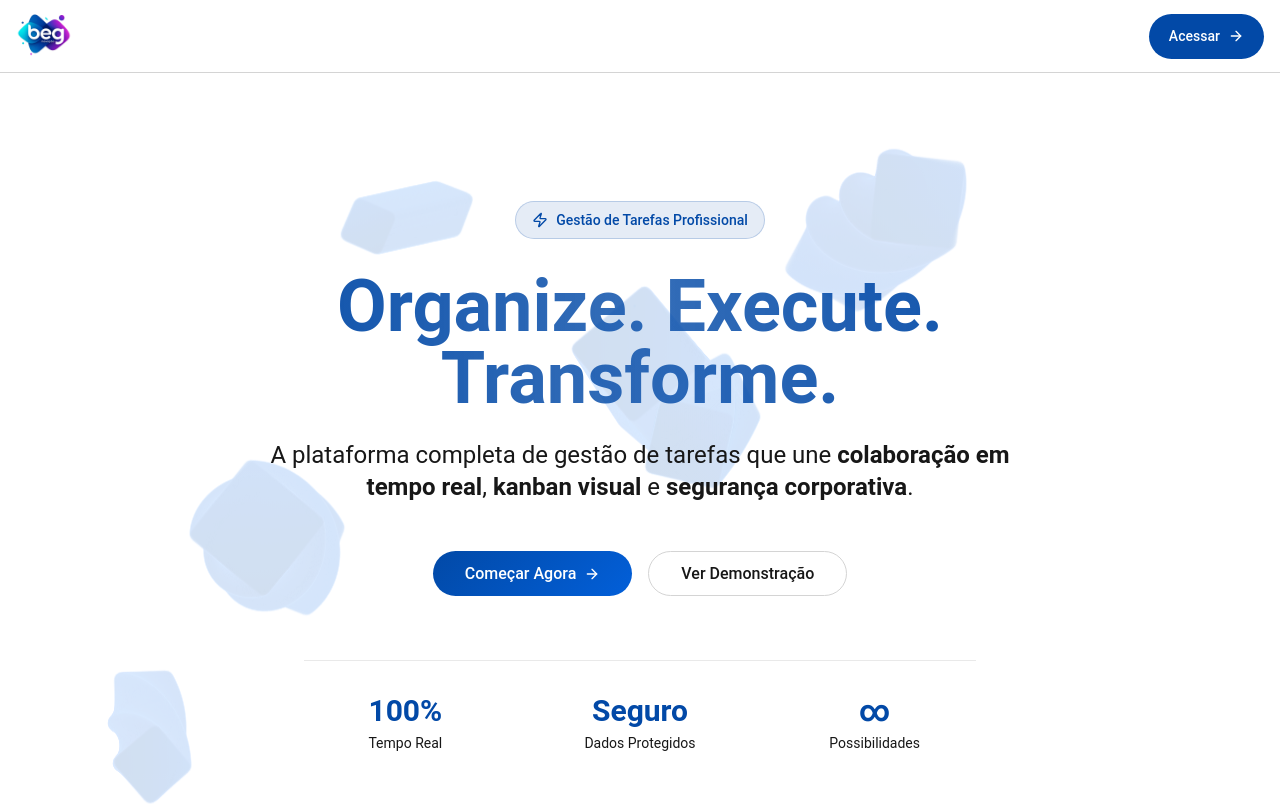
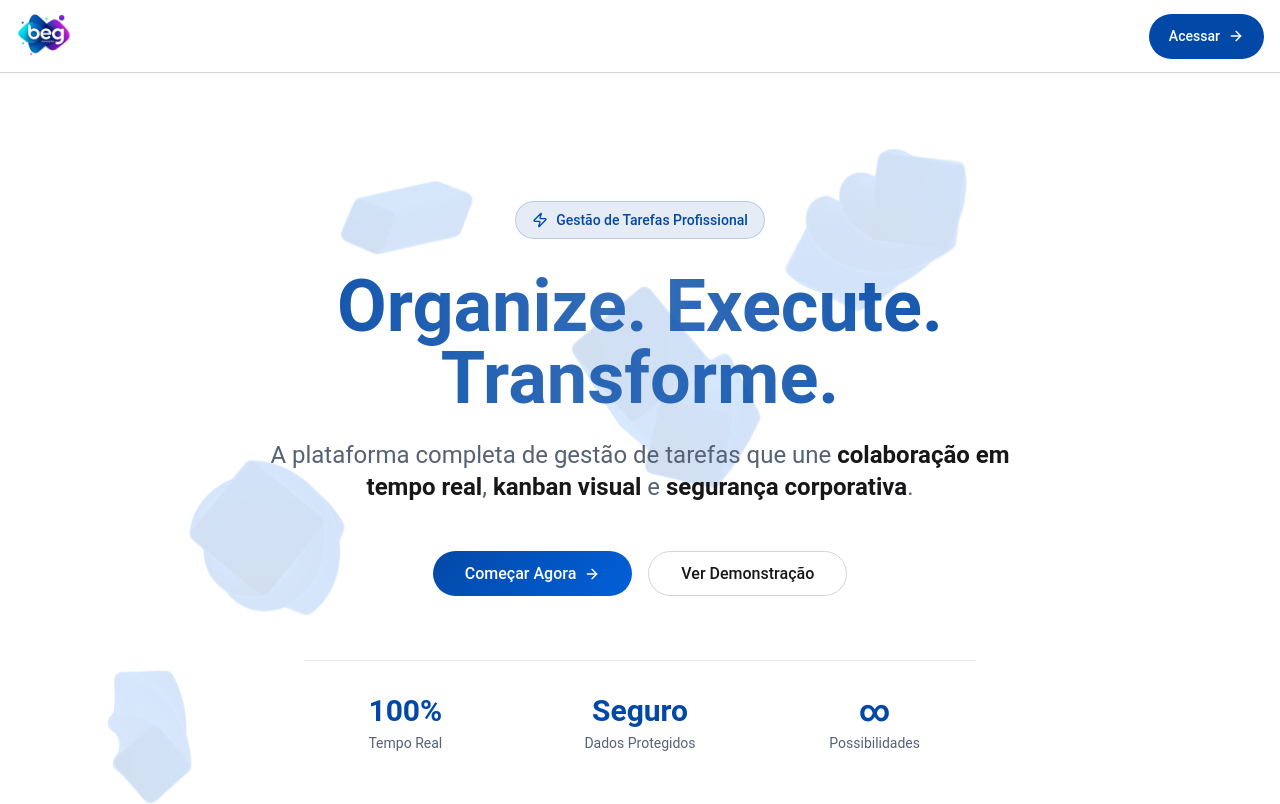
Before and after one commit to fabiofernandesss/begtask-flow-board, a React (Vite) app: page / in a window 1280 px wide. Shown: the top 804 px of the page. Built offline with nearby package versions, Linux system fonts and the light colour scheme; the HTML template or start-up script is replaced by a standard one; a web font is replaced by a local one.

Commit message:
Preceding changes

```diff
--- a/src/index.css
+++ b/src/index.css
@@ -38,8 +38,8 @@ All colors MUST be HSL.
     --secondary-foreground: 0 0% 98%;
 
     /* Muted */
-    --muted: 0 0% 63%;
-    --muted-foreground: 0 0% 9%;
+    --muted: 220 15% 92%;
+    --muted-foreground: 220 15% 40%;
 
     /* Accent */
     --accent: 47 100% 96%;
```
